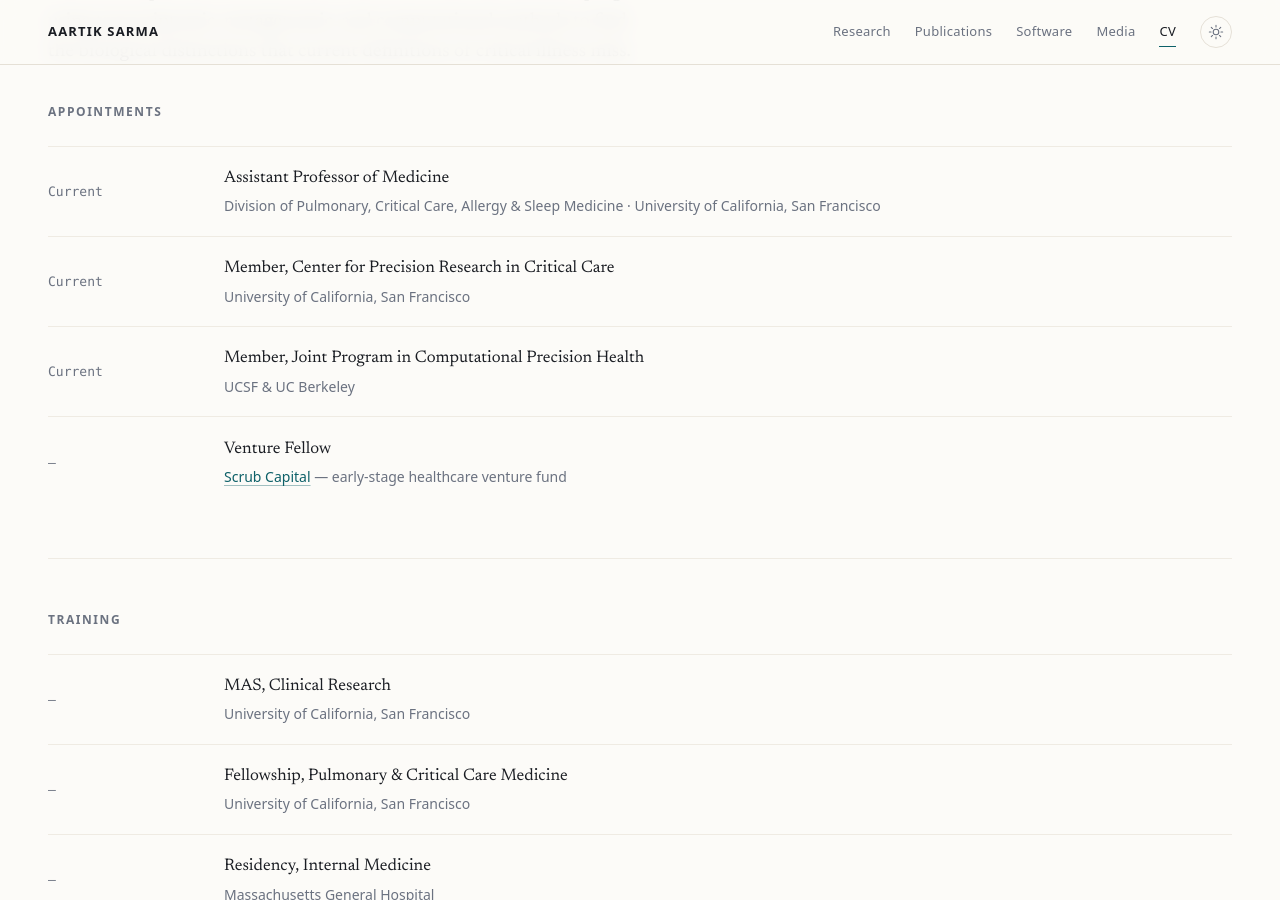
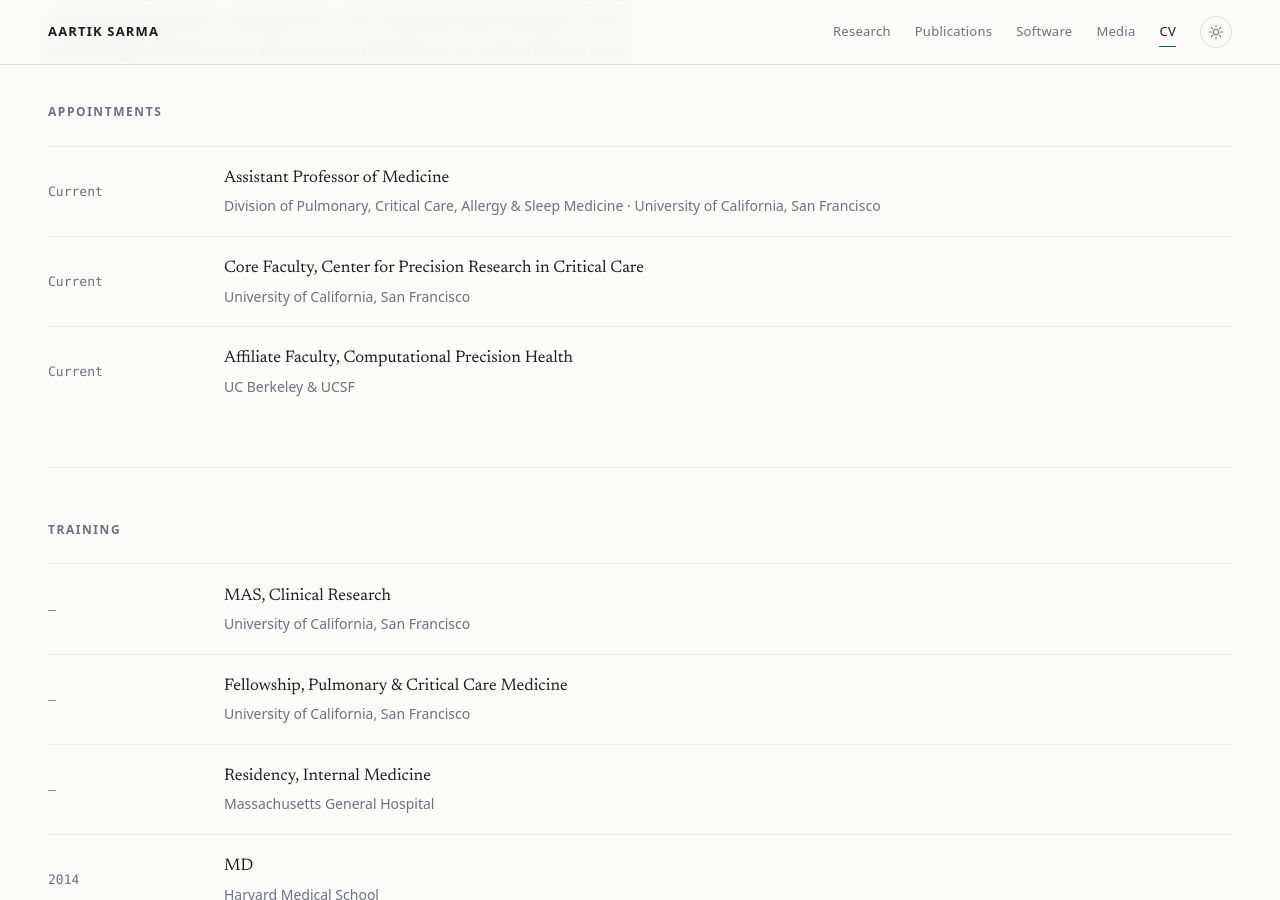
Before and after one commit to AartikSarma/aartiksarma.github.io, a Jekyll site: the page built from cv.html, in a window 1280 px wide and 900 px high, scrolled down 380 px. Built offline with Jekyll 4.4.1, drawn with Linux system fonts in a browser that asks for light colours.

Commit message:
Correct affiliations, drop Scrub Capital and the pull quote
Titles were wrong: core faculty at the Center for Precision Research in
Critical Care, and affiliate faculty at UC Berkeley/UCSF Computational
Precision Health — not "member" of either.

Removes the Scrub Capital line from the CV and the homepage rail. The
relationship is a limited partnership, which is an investment rather than
an appointment and does not belong on a CV.

Also removes the self-quote from the Second Opinion media entry. The
template still supports an optional `quote` field, better suited to
someone else's words about the work.

Co-Authored-By: Claude Opus 5 <noreply@anthropic.com>
Claude-Session: https://claude.ai/code/session_01VnRYDjPogaea2fBGxvhz2X

```diff
--- a/cv.html
+++ b/cv.html
@@ -54,7 +54,7 @@ Verified from public sources:
     <div class="cv-block">
       <p class="cv-block__when">Current</p>
       <div>
-        <p class="cv-block__what">Member, Center for Precision Research in Critical Care</p>
+        <p class="cv-block__what">Core Faculty, Center for Precision Research in Critical Care</p>
         <p class="cv-block__where">University of California, San Francisco</p>
       </div>
     </div>
@@ -62,19 +62,8 @@ Verified from public sources:
     <div class="cv-block">
       <p class="cv-block__when">Current</p>
       <div>
-        <p class="cv-block__what">Member, Joint Program in Computational Precision Health</p>
-        <p class="cv-block__where">UCSF &amp; UC Berkeley</p>
-      </div>
-    </div>
-
-    <div class="cv-block">
-      <p class="cv-block__when">&mdash;</p>
-      <div>
-        <p class="cv-block__what">Venture Fellow</p>
-        <p class="cv-block__where">
-          <a href="https://scrubcapital.com/">Scrub Capital</a> —
-          early-stage healthcare venture fund
-        </p>
+        <p class="cv-block__what">Affiliate Faculty, Computational Precision Health</p>
+        <p class="cv-block__where">UC Berkeley &amp; UCSF</p>
       </div>
     </div>
   </section>
--- a/index.html
+++ b/index.html
@@ -48,9 +48,8 @@ description: >-
           <dt>Affiliations</dt>
           <dd>
             Division of Pulmonary, Critical Care, Allergy &amp; Sleep Medicine<br>
-            Center for Precision Research in Critical Care<br>
-            Joint Program in Computational Precision Health<br>
-            Venture Fellow, <a href="https://scrubcapital.com/">Scrub Capital</a>
+            Core faculty, Center for Precision Research in Critical Care<br>
+            Affiliate faculty, Computational Precision Health (UC Berkeley &amp; UCSF)
           </dd>
         </div>
         <div>
```
Also changed, not shown: _data/media.yml (+3 -6 lines), README.md.
